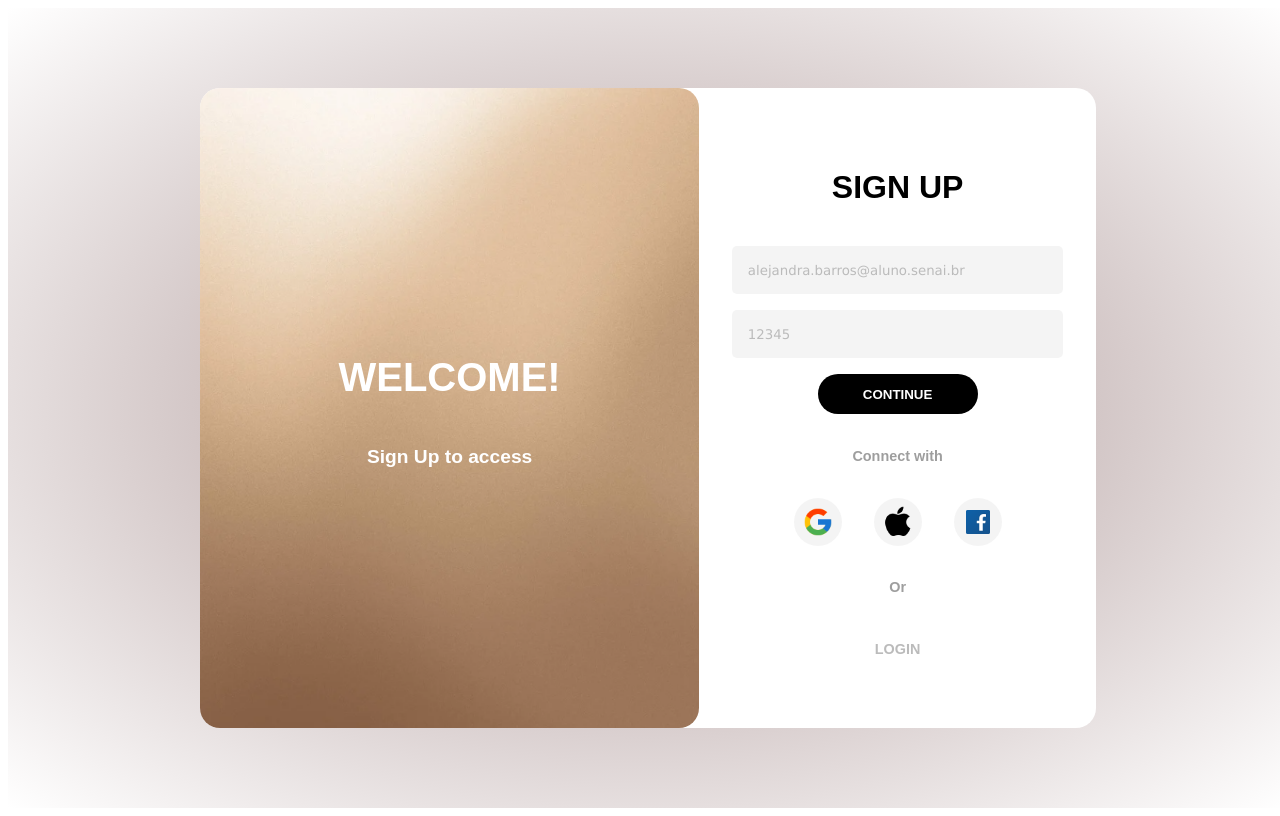
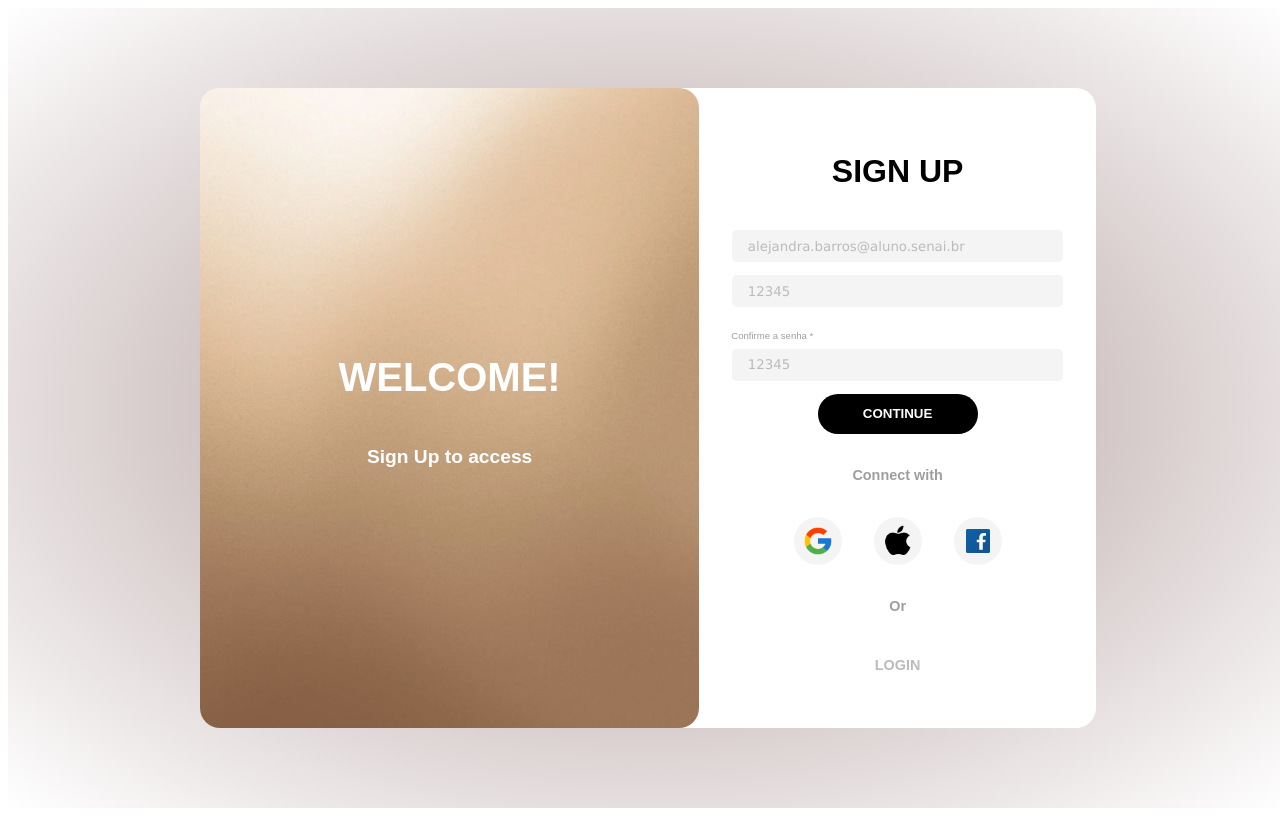
Before and after one commit to 4yob/atividade02-pages-frontend, a Next.js app: page /signup in a window 1280 px wide. Built offline with nearby package versions, Linux system fonts and the light colour scheme.

Commit message:
refactor: adjust inputs and divs

```diff
--- a/app/page.jsx
+++ b/app/page.jsx
@@ -14,7 +14,7 @@ export default function Home() {
                 </div>
                 <div className={styles.aside}>
                     <div className={styles.title}>
-                    <h1>LOGIN</h1>
+                        <h1>LOGIN</h1>
                     </div>
                     <div className={styles.inputs}>
                         <input type="text" placeholder="E-mail Address or Username" />
--- a/app/signup/page.jsx
+++ b/app/signup/page.jsx
@@ -14,9 +14,15 @@ export default function SignUp() {
                     <h3>Sign Up to access</h3>
                 </div>
                 <div className={styles.aside}>
-                    <h1>SIGN UP</h1>
+                    <div className={styles.title}>
+                        <h1>SIGN UP</h1>
+                    </div>
                     <div className={styles.inputs}>
                         <input type="text" placeholder="alejandra.barros@aluno.senai.br" />
+                        <input type="password" placeholder="12345" />
+                        <div className={styles.passwordp}>
+                            <p>Confirme a senha *</p>
+                        </div>
                         <input type="password" placeholder="12345" />
                         <button type="submit">CONTINUE</button>
                     </div>
@@ -32,8 +38,10 @@ export default function SignUp() {
                             <img src="/facebook-icon.png"/>
                         </div>
                     </div>
-                    <p>Or</p>
-                    <h2 onClick={() => router.push("/")}>LOGIN</h2>
+                    <div className={styles.bottom}>
+                        <p>Or</p>
+                        <h2 onClick={() => router.push("/")}>LOGIN</h2>
+                    </div>
                 </div>
             </div>
         </div>
--- a/styles/Home.module.css
+++ b/styles/Home.module.css
@@ -73,12 +73,12 @@
     flex-direction: column;
     justify-content: center;
     align-items: center;
-    gap: 1rem;
+    gap: 0.8rem;
 }
 
 .inputs input {
     width: 90%;
-    height: 3rem;
+    height: 2rem;
     border-radius: 5px;
     border: none;
     background-color: rgba(194, 194, 194, 0.185);
@@ -163,3 +163,18 @@
     color: rgb(0, 0, 0);
     text-decoration: underline;
 }
+
+.passwordp {
+    display: flex;
+    width: 100%;
+    justify-content: start;
+    height: 1rem;
+    padding: 0;
+}
+
+.passwordp p {
+    font-size: 0.6rem;
+    font-family: 'Montserrat', sans-serif;
+    font-weight: 500;
+    color: rgb(158, 158, 158);
+}
```
